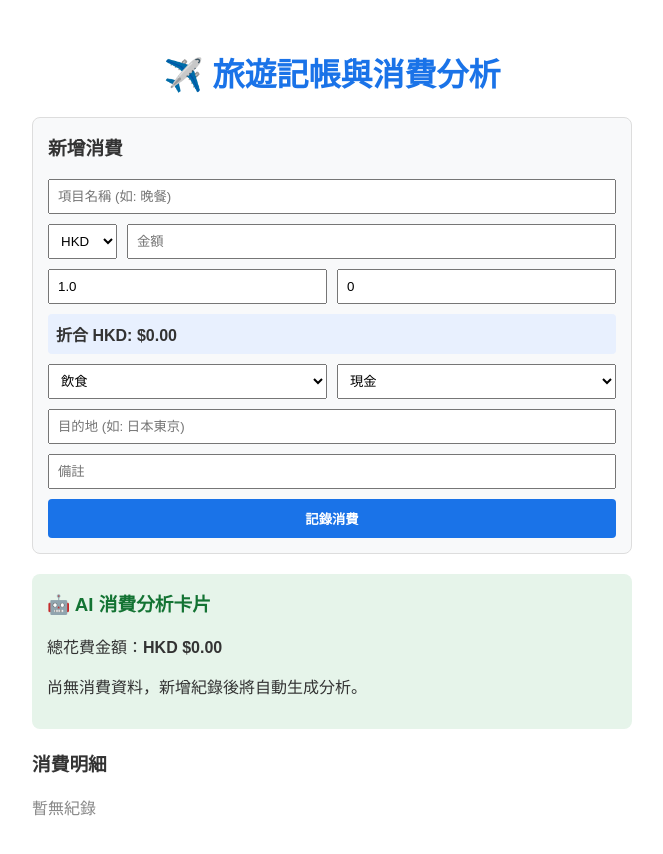
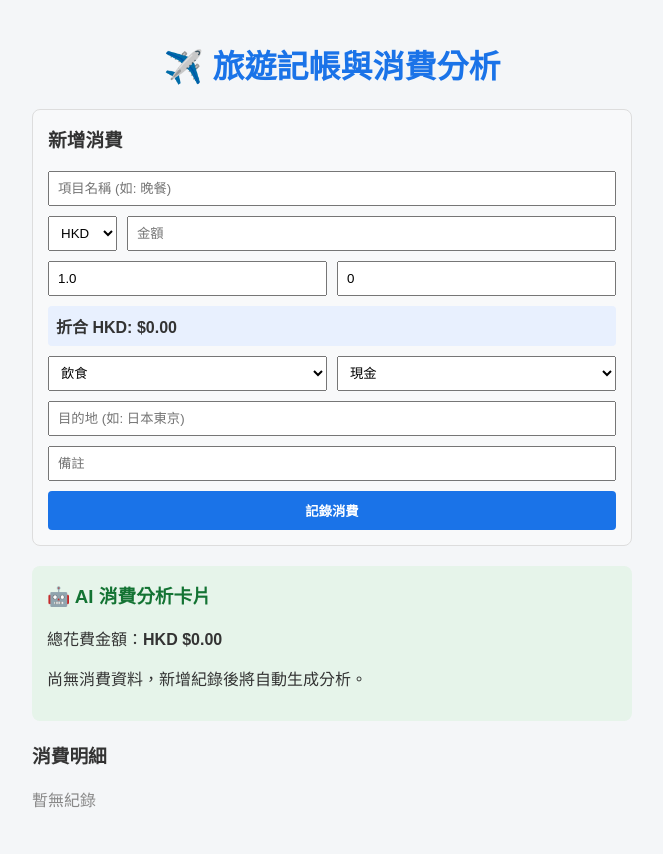
Before and after one commit to tingtsz124/Travel-Accounting, a Next.js app: page / in a window 1280 px wide. Shown: the top 854 px of the page, without its empty margins (308-971 px from the left). Built offline with nearby package versions, Linux system fonts and the light colour scheme.

Commit message:
Create layout.js

```diff
--- /dev/null
+++ b/app/layout.js
@@ -0,0 +1,14 @@
+export const metadata = {
+  title: '多幣種旅遊記帳',
+  description: '旅行消費記錄與 AI 分析分析工具',
+}
+
+export default function RootLayout({ children }) {
+  return (
+    <html lang="zh-Hant">
+      <body style={{ margin: 0, padding: 0, backgroundColor: '#f4f6f8' }}>
+        {children}
+      </body>
+    </html>
+  )
+}
```
